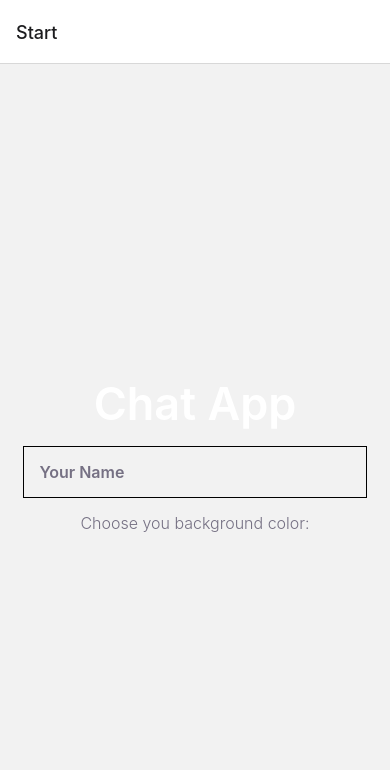
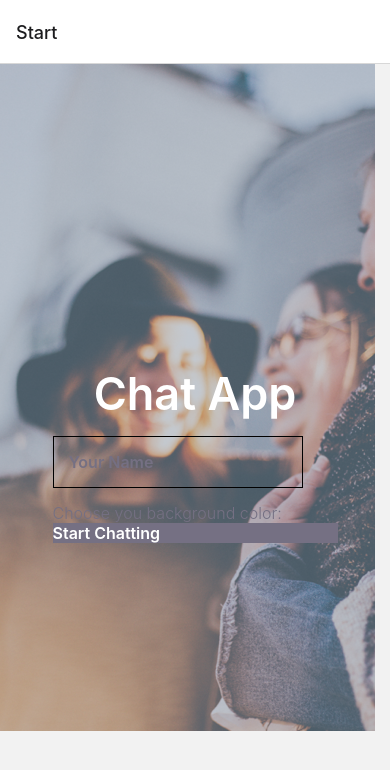
Before and after one commit to oejennings/chat-app, a React Native app: screen /Start in a window 390 px wide. Shown: the top 770 px of the page. Built offline with nearby package versions, Linux system fonts and the light colour scheme.

Commit message:
added background image

```diff
--- a/components/Start.js
+++ b/components/Start.js
@@ -1,12 +1,14 @@
 import { useState } from 'react';
-import { StyleSheet, View, Text, Button, TextInput, TouchableOpacity } from 'react-native';
+import { StyleSheet, View, Text, Button, TextInput, TouchableOpacity, ImageBackground } from 'react-native';
 
 const Start = ({ navigation }) => {
     const [name, setName] = useState('');
+    const [background, setBackground] = useState('white');
+    const colors = ['#090C08', '#474056', '#8A95A5', '#B9C6AE'];
  return (
-
-   <View style={styles.container}>
+   <ImageBackground source={require("../assets/BackgroundImage.png")} style={styles.container}>
     <Text style={styles.title}>Chat App</Text>
+    <View>
         <TextInput
             style={styles.textInput}
             value={name}
@@ -14,11 +16,17 @@ const Start = ({ navigation }) => {
             placeholder='Your Name'
         />
         <Text style={styles.text}>Choose you background color:</Text>
-     <TouchableOpacity
-       title="Start Chatting"
-       onPress={() => navigation.navigate('Chat', { name: name})}
-     />
+        <View style={styles.colors}>
+            {colors.map((color, index) => (
+                <TouchableOpacity key={index} style={[styles.box, { backgroundColor: color }, background === color && styles.selected,]} onPress={() => setBackground(color)} />
+            ))}
         </View>
+        <TouchableOpacity style={styles.button}
+            onPress={() => navigation.navigate('Chat', { name: name})}>
+            <Text style={styles.buttonText}>Start Chatting</Text>
+        </TouchableOpacity>
+    </View>
+    </ImageBackground>
  );
 }
 
@@ -50,6 +58,9 @@ const styles = StyleSheet.create({
     color: '#757083'
   },
   button: {
+    backgroundColor: '#757083'
+  },
+  buttonText: {
     fontSize: 16,
     fontWeight:'600',
     color: '#FFFFFF'
```
Also changed, not shown: assets/BackgroundImage.png (renamed from assets/Background Image.png). Lines whose indentation alone changed are shown as unchanged.
